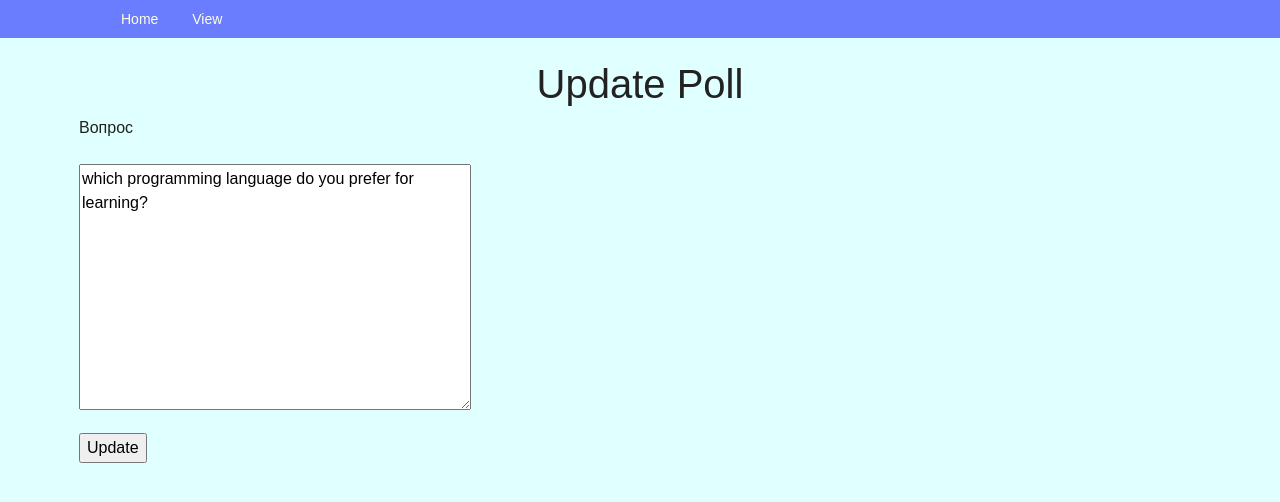
After one commit to emirnur/exam_7, a Django app: page /poll/3/edit/ in a window 1280 px wide. The commit adds this page. Shown: the top 502 px of the page. Run offline with Django 3.2, Linux system fonts and the light colour scheme; data comes from the database, SQL or seed files in the repository; some libraries are stand-ins or nearby versions.

Commit message:
add CRUD for Poll

```diff
--- a/source/main/urls.py
+++ b/source/main/urls.py
@@ -16,6 +16,13 @@ Including another URLconf
 from django.contrib import admin
 from django.urls import path
 
+from webapp.views.poll_views import IndexView, PollView, PollCreateView, PollUpdateView, PollDeleteView
+
 urlpatterns = [
     path('admin/', admin.site.urls),
+    path('', IndexView.as_view(), name='index'),
+    path('poll/<int:pk>/', PollView.as_view(), name='poll_view'),
+    path('poll/add/', PollCreateView.as_view(), name='poll_add'),
+    path('poll/<int:pk>/edit/', PollUpdateView.as_view(), name='poll_update'),
+    path('poll/<int:pk>/delete/', PollDeleteView.as_view(), name='poll_delete'),
 ]
--- /dev/null
+++ b/source/webapp/forms.py
@@ -0,0 +1,9 @@
+from django import forms
+
+from webapp.models import Poll
+
+
+class PollForm(forms.ModelForm):
+    class Meta:
+        model = Poll
+        exclude = ['created_at', 'updated_at']
--- a/source/webapp/static/css/style.css
+++ b/source/webapp/static/css/style.css
@@ -0,0 +1,102 @@
+body {
+    background: lightcyan;
+    color: #222222;
+    font-family: Arial, sans-serif;
+    margin-top: 60px;
+}
+
+h1 {
+    text-align: center;
+}
+
+.container {
+    max-width: 1200px;
+    width: 90%;
+    margin: 0 auto;
+}
+
+.navbar {
+    display: block;
+    background: #6a7dff;
+    position: fixed;
+    top: 0;
+    right: 0;
+    left: 0;
+    font-size: 0;
+    box-sizing: border-box;
+    padding: 7px 30px;
+}
+
+.menu {
+    font-size: 14px;
+    line-height: 1;
+    padding: 0;
+    margin: 0;
+    display: inline-block;
+    color: #fffee8;
+}
+
+.menu li {
+    display: inline-block;
+}
+
+.menu a {
+    display: inline-block;
+    text-decoration: none;
+    color: inherit;
+    padding: 5px 15px;
+}
+
+.menu a:hover {
+    color: #ffc122;
+    text-decoration: underline;
+}
+
+.pre {
+    white-space: pre-wrap;
+}
+
+.text-center {
+    text-align: center;
+}
+
+.form-error {
+    color: red;
+    font-size: 12px;
+    margin: 5px 0 0 0
+}
+
+.field-error {
+    border: solid 1px red;
+    box-shadow: red 0 0 3px;
+}
+
+.pagination {
+    text-align: center;
+    margin-top: 10px;
+    margin-bottom: 10px;
+}
+
+.pagination a, .page-disabled, .page-active {
+    display: inline-block;
+    border: solid 1px #6a7ddd;
+    border-radius: 3px;
+    padding: 5px;
+    margin: 3px;
+}
+
+.pagination a {
+    background: #6a7ddd;
+    color: white;
+    text-decoration: none;
+}
+
+.pagination a:hover {
+    background: #6a7dff;
+    text-decoration: underline;
+}
+
+.page-disabled {
+    background: #6a7dcc;
+    color: #dddddd
+}
--- a/source/webapp/templates/base.html
+++ b/source/webapp/templates/base.html
@@ -12,7 +12,14 @@
     {% block styles %}{% endblock %}
 </head>
 <body>
-{% block menu %}{% endblock %}
+    <nav class="navbar">
+        <div class="container">
+            <ul class="menu">
+                <li><a href="{% url 'index' %}">Home</a></li>
+                {% block menu %}{% endblock %}
+            </ul>
+        </div>
+    </nav>
 <div class="container">
     {% block content %}{% endblock %}
 </div>
--- /dev/null
+++ b/source/webapp/templates/partial/form.html
@@ -0,0 +1,15 @@
+{% csrf_token %}
+
+{% for error in form.non_field_errors %}
+    <p class="form-error">{{ error }}</p>
+{% endfor %}
+
+{% for field in form %}
+    <p><label for="{{ field.id_for_label }}">{{ field.label }}</label></p>
+    <p>{{ field }}</p>
+    {% for error in field.errors %}
+        <p class="form-error">{{ error }}</p>
+    {% endfor %}
+{% endfor %}
+
+<p><input type="submit" value="{{ button_text }}"></p>
--- /dev/null
+++ b/source/webapp/templates/poll/update.html
@@ -0,0 +1,14 @@
+{% extends 'base.html' %}
+
+{% block title %}Update Poll{% endblock %}
+
+{% block menu %}
+    <li><a href="{% url 'poll_view' poll.pk %}">View</a></li>
+{% endblock %}
+
+{% block content %}
+    <h1>Update Poll</h1>
+    <form method="POST" action="{% url 'poll_update' poll.pk %}">
+        {% include 'partial/form.html' with button_text="Update" %}
+    </form>
+{% endblock %}
--- /dev/null
+++ b/source/webapp/views/poll_views.py
@@ -0,0 +1,46 @@
+from django.urls import reverse, reverse_lazy
+from django.views.generic import ListView, DetailView, CreateView, UpdateView, DeleteView
+
+from webapp.forms import PollForm
+from webapp.models import Poll
+
+
+class IndexView(ListView):
+    template_name = 'poll/index.html'
+    context_object_name = 'polls'
+    model = Poll
+    ordering = ['-created_at']
+    paginate_by = 5
+    paginate_orphans = 1
+
+
+class PollView(DetailView):
+    template_name = 'poll/poll.html'
+    model = Poll
+    context_key = 'poll'
+
+
+class PollCreateView(CreateView):
+    form_class = PollForm
+    model = Poll
+    template_name = 'poll/create.html'
+
+    def get_success_url(self):
+        return reverse('poll_view', kwargs={'pk': self.object.pk})
+
+
+class PollUpdateView(UpdateView):
+    model = Poll
+    template_name = 'poll/update.html'
+    form_class = PollForm
+    context_object_name = 'poll'
+
+    def get_success_url(self):
+        return reverse('poll_view', kwargs={'pk': self.object.pk})
+
+
+class PollDeleteView(DeleteView):
+    template_name = 'poll/delete.html'
+    model = Poll
+    context_object_name = 'poll'
+    success_url = reverse_lazy('index')
```
Also changed, not shown: source/webapp/templates/partial/pagination.html (added, +32 -0 lines), source/webapp/templates/poll/create.html (added, +10 -0 lines), source/webapp/templates/poll/delete.html (added, +16 -0 lines), source/webapp/templates/poll/index.html (added, +18 -0 lines), source/webapp/templates/poll/partial/poll_list.html (added, +10 -0 lines), source/webapp/templates/poll/poll.html (added, +13 -0 lines), source/webapp/views/__init__.py (added).
